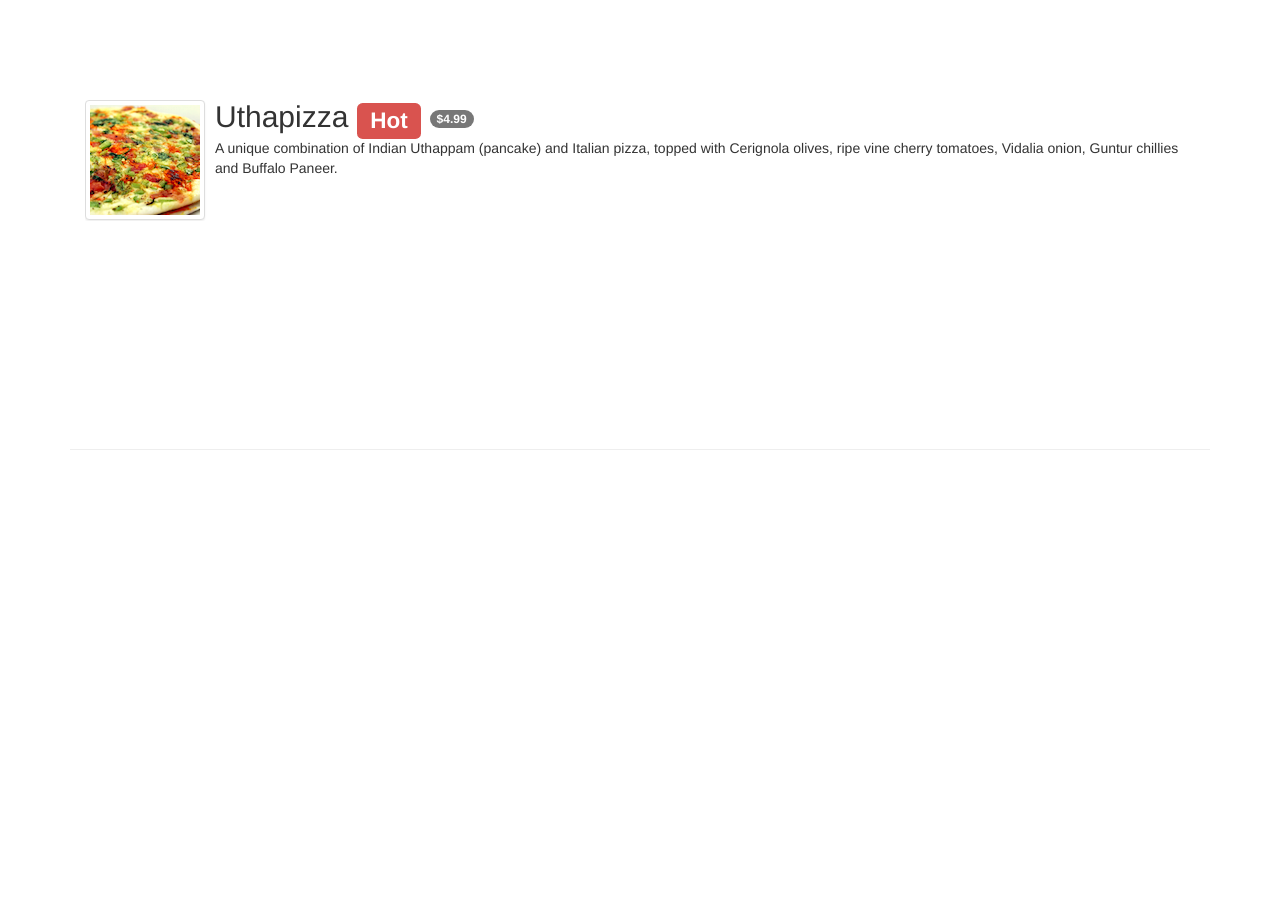
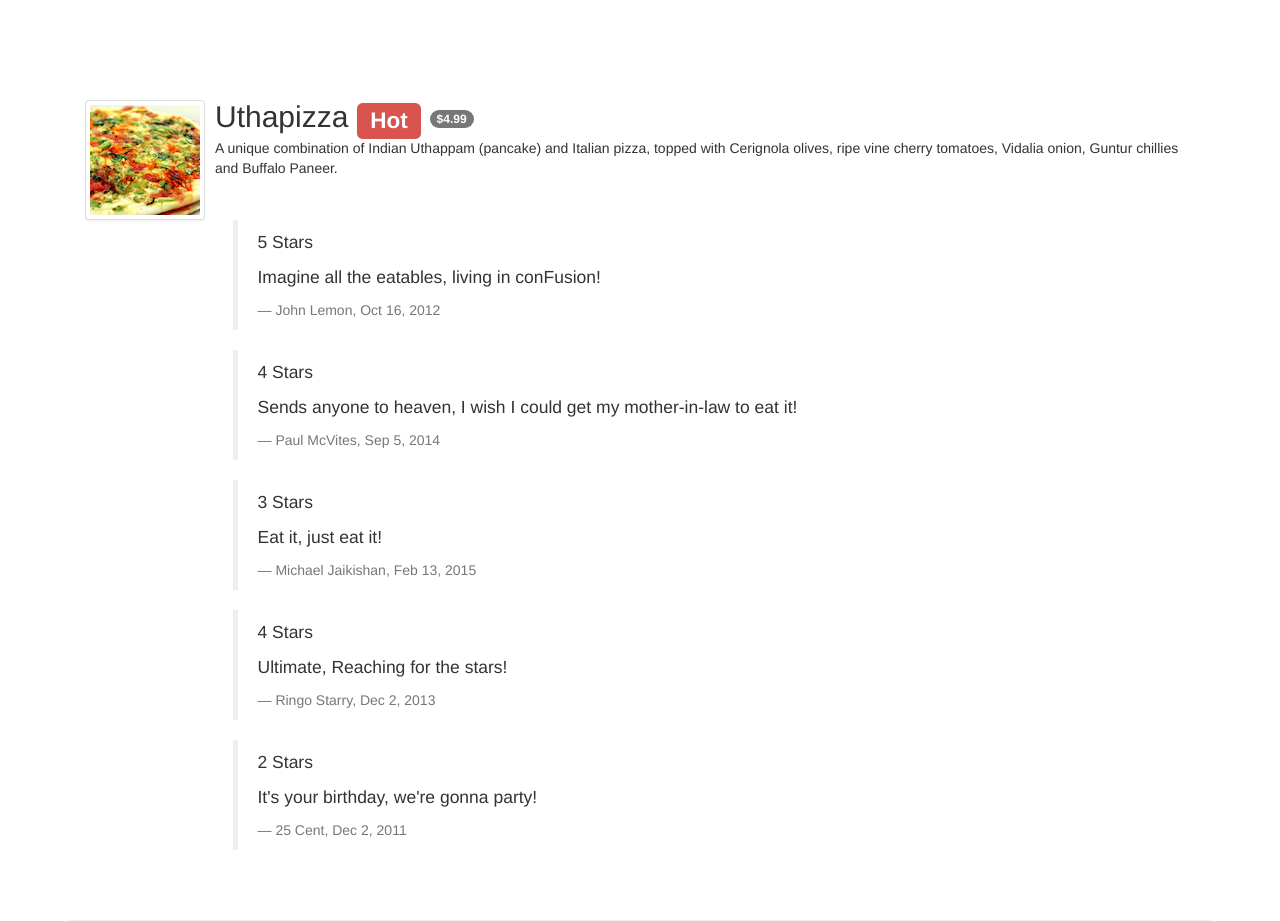
Before and after one commit to seekdestiny/front_end_JS_framework_angular, a website: page app/dishdetail.html in a window 1280 px wide. Before the commit the page ends 800 px from the top, so only its background shows below. Drawn offline with Linux system fonts and the light colour scheme.

Commit message:
display a list of comments by bootstrap blockquote

```diff
--- a/app/dishdetail.html
+++ b/app/dishdetail.html
@@ -45,6 +45,15 @@
                 <div>
             </div>
             <div class="col-xs-9 col-xs-offset-1">
+            <ul>
+                <li style="list-style: none" ng-repeat="comment in dishCtrl.dish.comments">
+                    <blockquote>
+                        <p>{{comment.rating}} Stars</p>
+                        <p>{{comment.comment}}</p>
+                        <footer>{{comment.author}}, {{comment.date | date}}</footer>
+                    </blockquote>
+                </li>
+            </ul>
             </div>
         </div>
 
```
